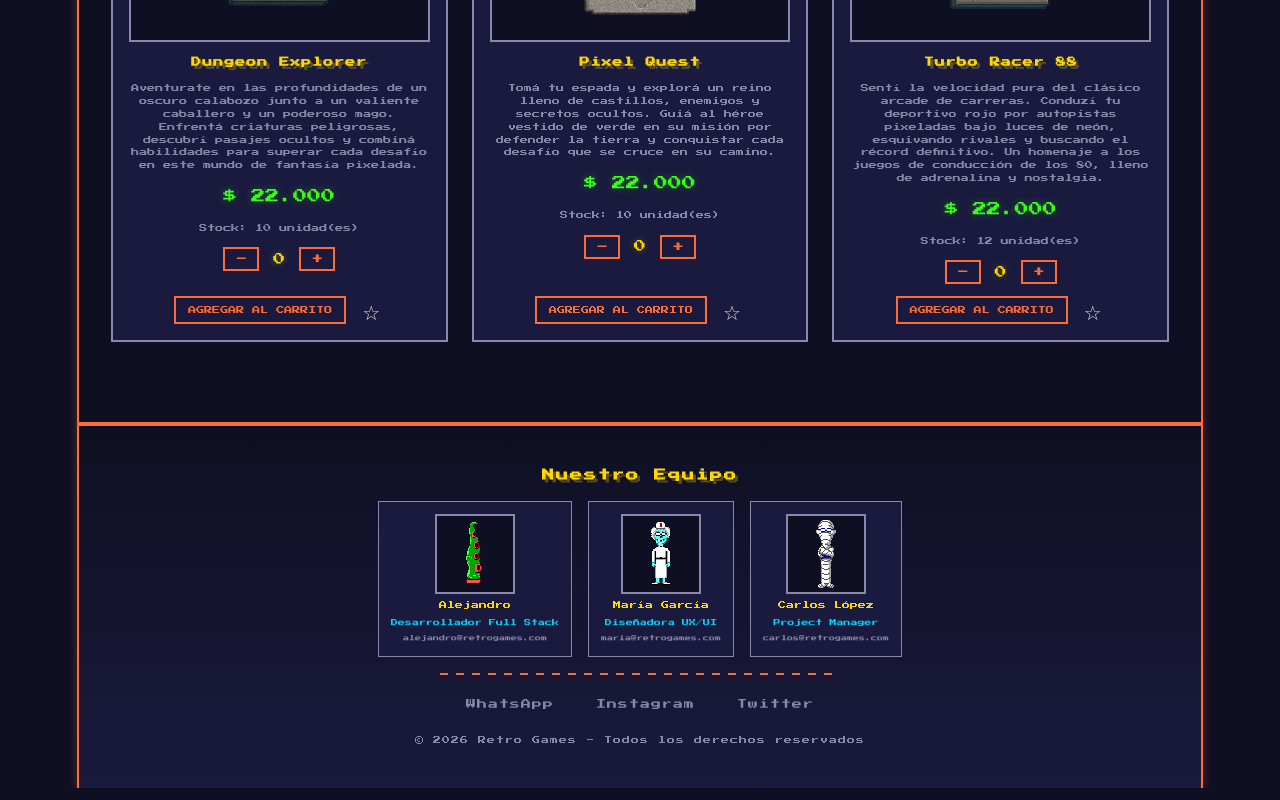
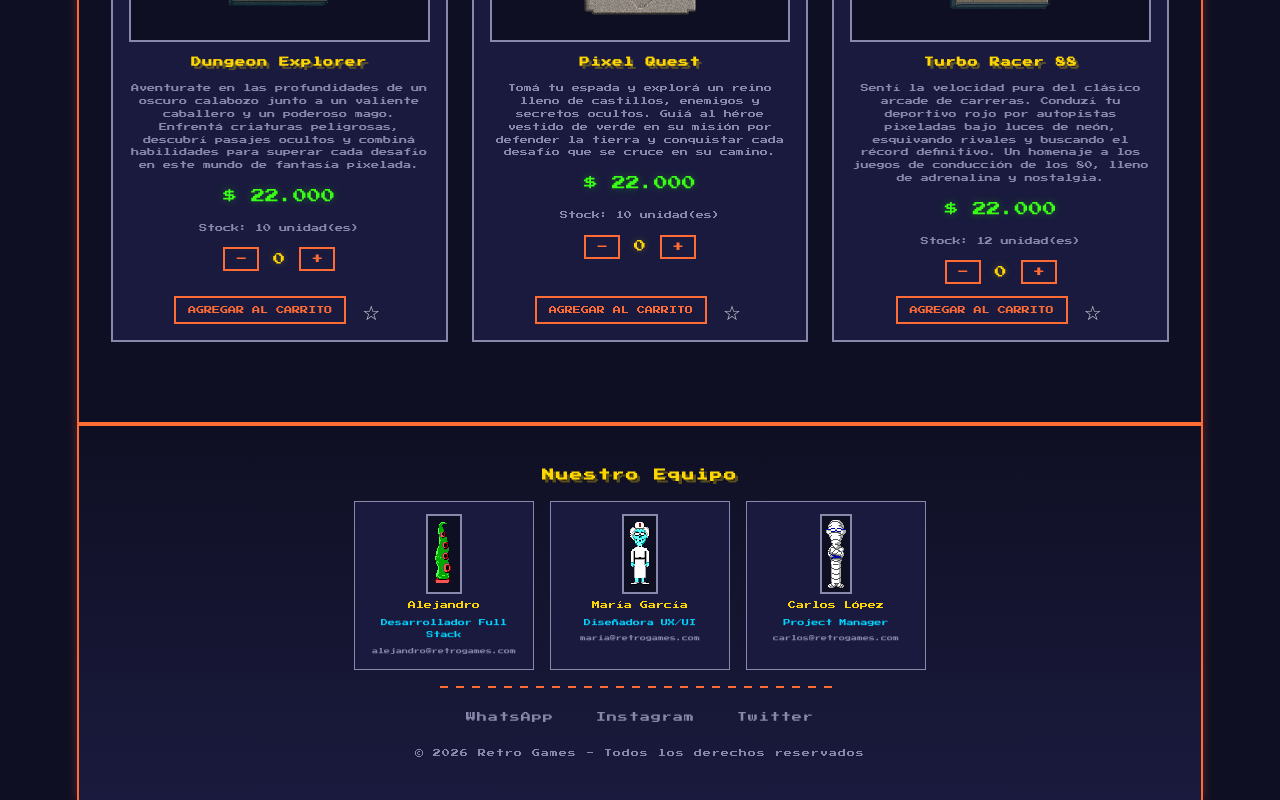
Before and after one commit to Vazquez-Alejandro/RetroGames, a React (Vite) app: page / in a window 1280 px wide. Shown: the part 1240-2040 px from the top of the page. Built offline with nearby package versions, Linux system fonts and the light colour scheme.

Commit message:
Adjust card sizes and footer images

```diff
--- a/src/components/Footer/Footer.module.css
+++ b/src/components/Footer/Footer.module.css
@@ -37,11 +37,12 @@
   padding: 12px;
   border: 1px solid var(--text-dim);
   background: var(--bg-card);
+  flex: 1;
   min-width: 140px;
+  max-width: 180px;
 }
 
 .teamImg {
-  width: 80px;
   height: 80px;
   object-fit: contain;
   image-rendering: pixelated;
```
